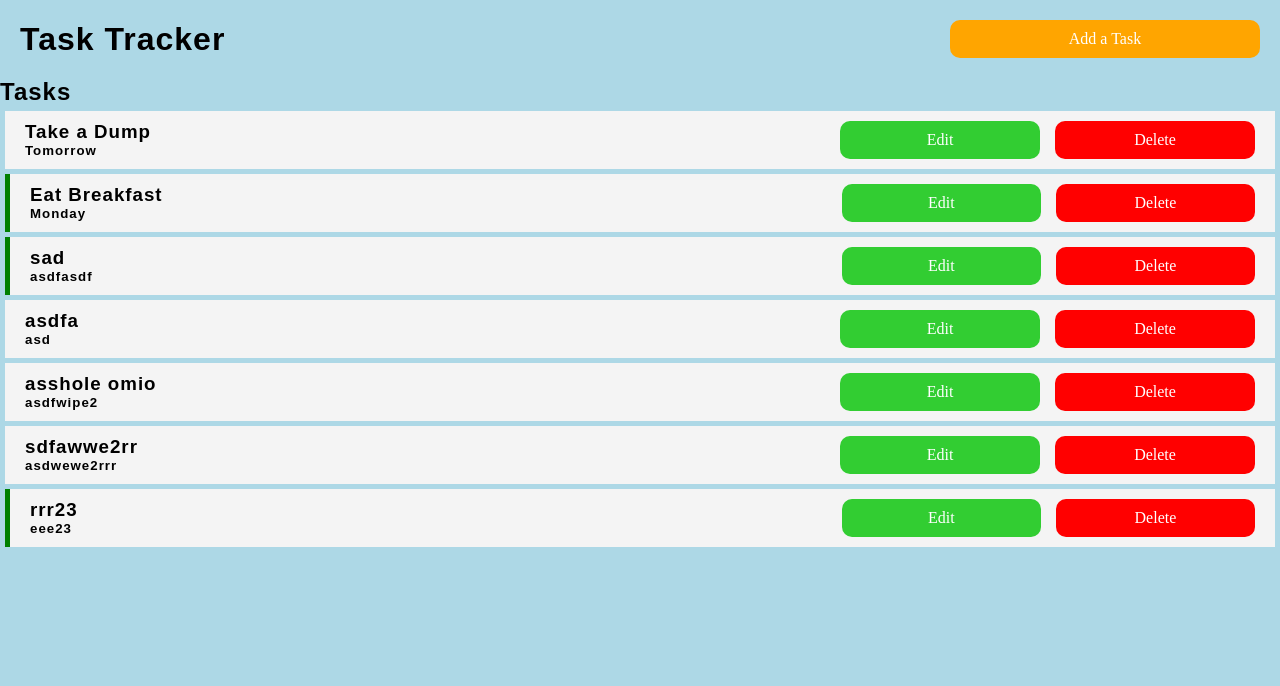
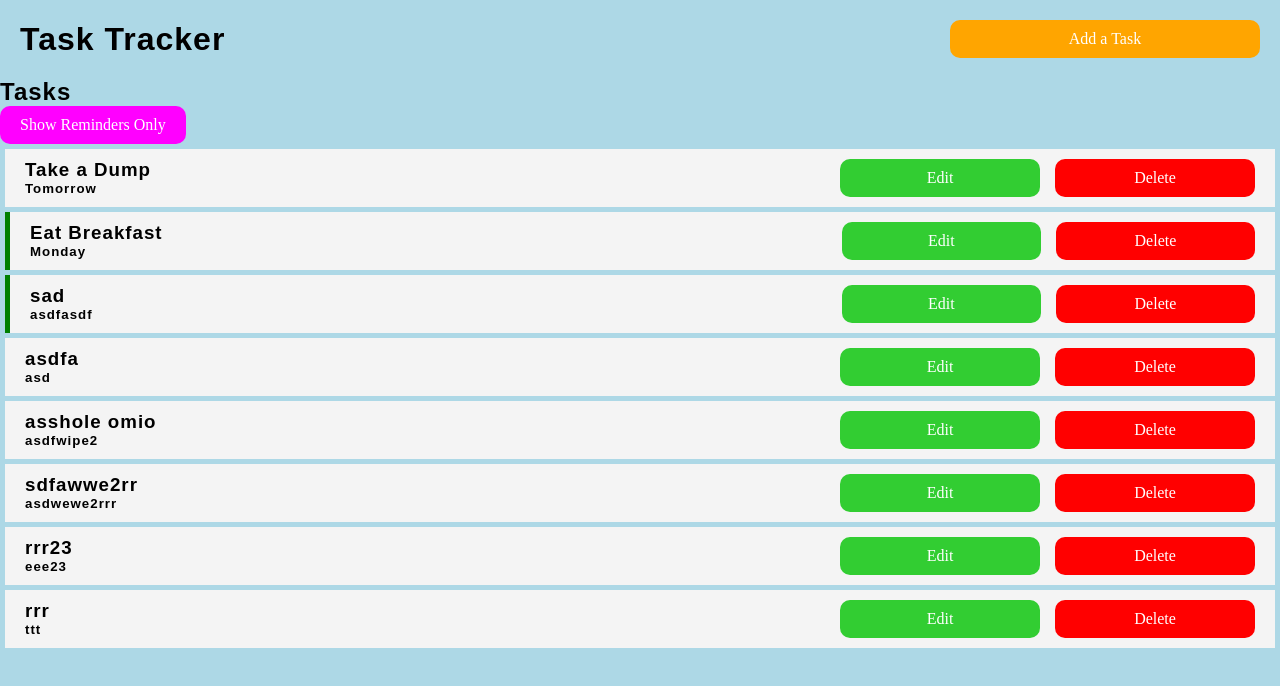
Before and after one commit to pdharma01/vite-task-tracker01, a React (Vite) app: page / in a window 1280 px wide. Shown: the top 686 px of the page. Built offline with nearby package versions, Linux system fonts and the light colour scheme; data requests are answered from the project's data file.

Commit message:
filter reminders

```diff
--- a/database.json
+++ b/database.json
@@ -39,8 +39,14 @@
     {
       "text": "rrr23",
       "time": "eee23",
-      "reminder": true,
+      "reminder": false,
       "id": 14
+    },
+    {
+      "text": "rrr",
+      "time": "ttt",
+      "reminder": false,
+      "id": 15
     }
   ],
   "comments": [
--- a/src/App.jsx
+++ b/src/App.jsx
@@ -34,6 +34,7 @@ function App() {
 
   const [displayAdd, setDisplayAdd] = useState(false);
   const [tasks, setTasks] = useState([]);
+
   const url = "http://localhost:5000/tasks"
 
   // initial setTasks from fetched database, no dependancy array
@@ -73,8 +74,8 @@ function App() {
 
   }
 
-  const editTask = async ({text, time, reminder, id}) => {
-    let newTask = {text, time, reminder}
+  const editTask = async ({ text, time, reminder, id }) => {
+    let newTask = { text, time, reminder }
     let putUrl = url + "/" + id;
     let putRequest = {
       method: "PUT",
@@ -93,8 +94,15 @@ function App() {
 
   }
 
-  const tottleReminder = (id) => {
-    console.log("toggle reminder id:" + id);
+  const filterReminders = async (shouldDisplay) => {
+    if (!shouldDisplay) {
+      let tasksFromServer = await fetchTasks(url);
+      setTasks(tasksFromServer)
+    } else {
+      setTasks(tasks.filter((task) => {
+        return task.reminder === true
+      }))
+    }
 
   }
 
@@ -104,7 +112,6 @@ function App() {
     setTasks(tasks.filter((task) => {
       return task.id !== id
     }))
-
   }
 
 
@@ -115,14 +122,23 @@ function App() {
         onClickAddBtn={() => setDisplayAdd(!displayAdd)}
       />
 
-    {/* Add Task  */}
-      {displayAdd && <TaskForm
+      {/* Add Task  */}
+      {displayAdd &&
+      <TaskForm
         defaultText=""
         defaultTime=""
         defaultReminder={false}
         submitFunction={addTask}
       />}
-      {tasks.length > 0 ? (<Tasks tasks={tasks} editTask={editTask} deleteTask={deleteTask} />) : (<h1>No Tasks</h1>)}
+
+      {tasks.length > 0 ?
+      (<Tasks
+        tasks={tasks}
+        editTask={editTask}
+        deleteTask={deleteTask}
+        filterReminders={filterReminders}
+
+      />) : (<h1>No Tasks</h1>)}
 
     </>
   )
--- a/src/components/Task.jsx
+++ b/src/components/Task.jsx
@@ -29,7 +29,6 @@ const Task = ({ task, editTask, deleteTask }) => {
 
         <Button
           text={text}
-
           color={color}
           onClick={() => setDisplayEditTask(!displayEditTask)} />
 
--- a/src/components/Tasks.jsx
+++ b/src/components/Tasks.jsx
@@ -1,9 +1,24 @@
+import { useState } from "react"
 import Task from "./Task"
+import Button from "./Button"
 
-const Tasks = ({ tasks, editTask, deleteTask }) => {
+const Tasks = ({ tasks, editTask, deleteTask, filterReminders }) => {
+
+  let [showFilterButton, setShowFilterButton] = useState(true)
+
+  let [text, color] = showFilterButton ?
+    ["Show Reminders Only", "magenta"] : ["Show All", "teal"]
+
   return (
     <div>
       <h2>Tasks</h2>
+      <Button
+        text={text}
+        color={color}
+        onClick={() => {
+          filterReminders(showFilterButton);
+          setShowFilterButton(!showFilterButton);
+        }} />
       {tasks.map((task, index) => (
         <Task
           key={index}
```
